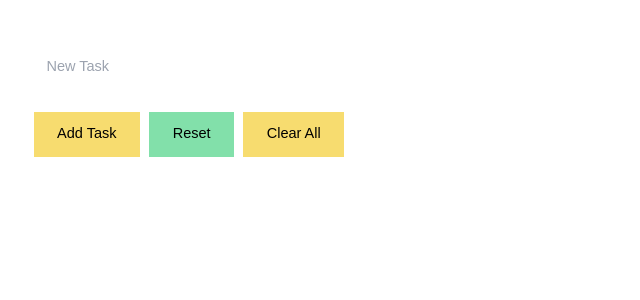
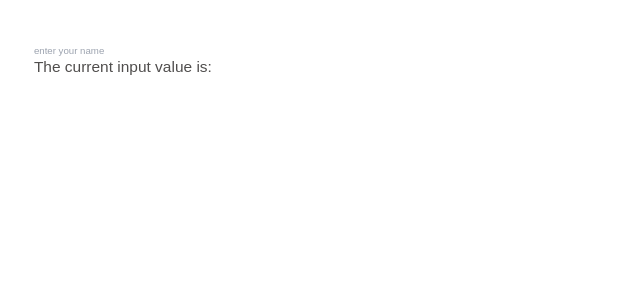
Before and after one commit to Meraj-Uddin-Malik/Complete-ReactJS, a React (Vite) app: page / in a window 1280 px wide. Shown: the top 300 px of the page, without its empty margins (0-640 px from the left). Built offline with nearby package versions, Linux system fonts and the light colour scheme.

Commit message:
Implement LiftingState component with input and display functionality; remove TodoList from App

```diff
--- a/src/App.jsx
+++ b/src/App.jsx
@@ -1,12 +1,10 @@
-import React from "react";
-import TodoList from "./components/ReactHooks/useState/UseStatePractice_04";
+import { LiftingState } from "./components/LiftStateUp";
+
 function App() {
   return (
     <section className="container">
-      {/* <h1 className="card-heading">List Of Best Netflix Series</h1>
-      <NetflixSeries /> */}
-      {/* <DrivedState /> */}
-      <TodoList />
+
+      <LiftingState />
     </section>
   );
 }
--- /dev/null
+++ b/src/components/LiftStateUp.jsx
@@ -0,0 +1,28 @@
+import { useState } from "react";
+
+export const LiftingState = () => {
+  const [inputValue, setInputValue] = useState("");
+  return (
+    <>
+      <InputComponent inputValue={inputValue} setInputValue={setInputValue} />
+      <DisplayComponent inputValue={inputValue} />
+    </>
+  );
+};
+
+const InputComponent = ({ inputValue, setInputValue }) => {
+  return (
+    <>
+      <input
+        type="text"
+        placeholder="enter your name"
+        value={inputValue}
+        onChange={(e) => setInputValue(e.target.value)}
+      ></input>
+    </>
+  );
+};
+
+const DisplayComponent = ({ inputValue }) => {
+  return <p>The current input value is: {inputValue} </p>;
+}
```
